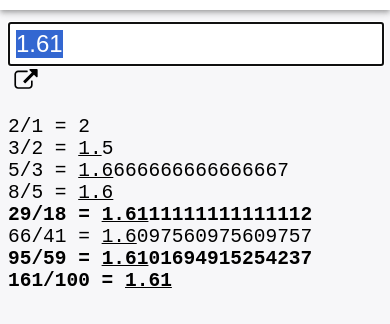
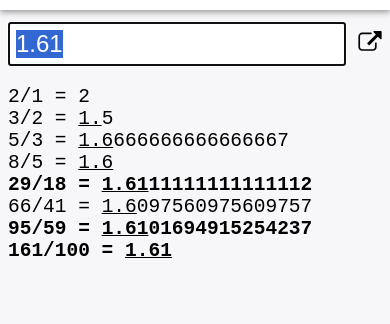
Before and after one commit to voces/dec2fract, a website: page docs/index.html in a window 390 px wide. Shown: the part 42-366 px from the top of the page. Drawn offline with Linux system fonts and the light colour scheme.

Commit message:
make responsive

```diff
--- a/docs/index.html
+++ b/docs/index.html
@@ -25,7 +25,7 @@
 			input {
 				font-size: 100%;
 				padding: 0.25em;
-				width: calc( 100% - 0.5em - 2px );
+				width: calc( 100% - 2em - 2px );
 				max-width: 24em;
 			}
 			.match { text-decoration: underline; }
@@ -33,7 +33,7 @@
 			.hidden { display: none; }
 			.link {
 				vertical-align: middle;
-				margin-left: 0.25em;
+				margin-left: 0.5em;
 				cursor: pointer;
 			}
 			svg { width: 1em; }
@@ -50,12 +50,18 @@
 				opacity: 0;
 				transition: opacity 1s ease-out;
 			}
+			.input-row {
+				display: flex;
+				align-items: center;
+			}
+			#output { overflow: hidden; }
 		</style>
 	</head>
 	<body>
 		<header>
 			<span>Convert Decimals to Fractions</span>
 		</header>
+		<div class="input-row">
 			<input id="input" value="1.61" aria-label="Decimal" />
 			<a class="link">
 				<svg viewBox="0 -256 1850 1850">
@@ -64,6 +70,7 @@
 					</g>
 				</svg>
 			</a>
+		</div>
 		<pre id="output"></pre>
 		<script src="main.js"></script>
 		<div class="hidden">
```
Lines whose indentation alone changed are shown as unchanged.
